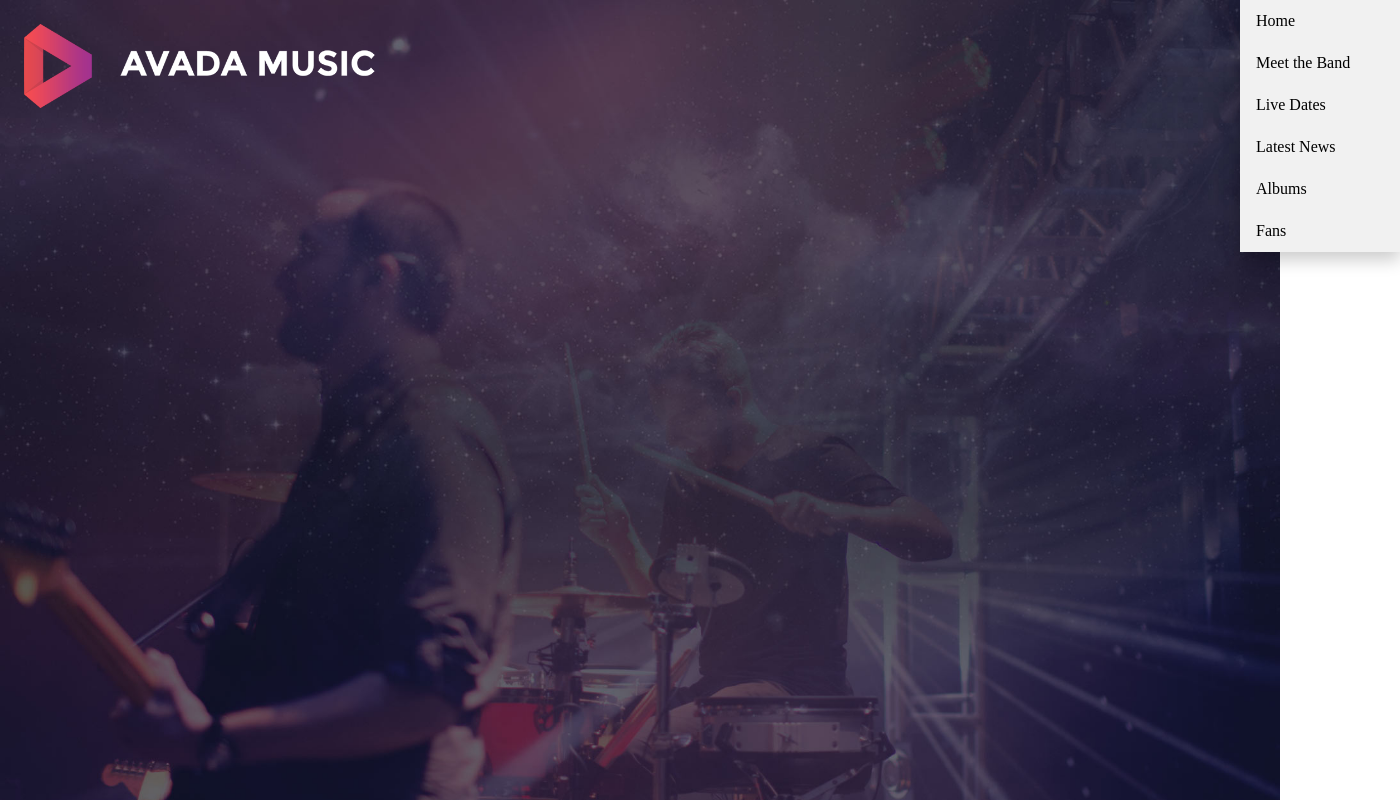
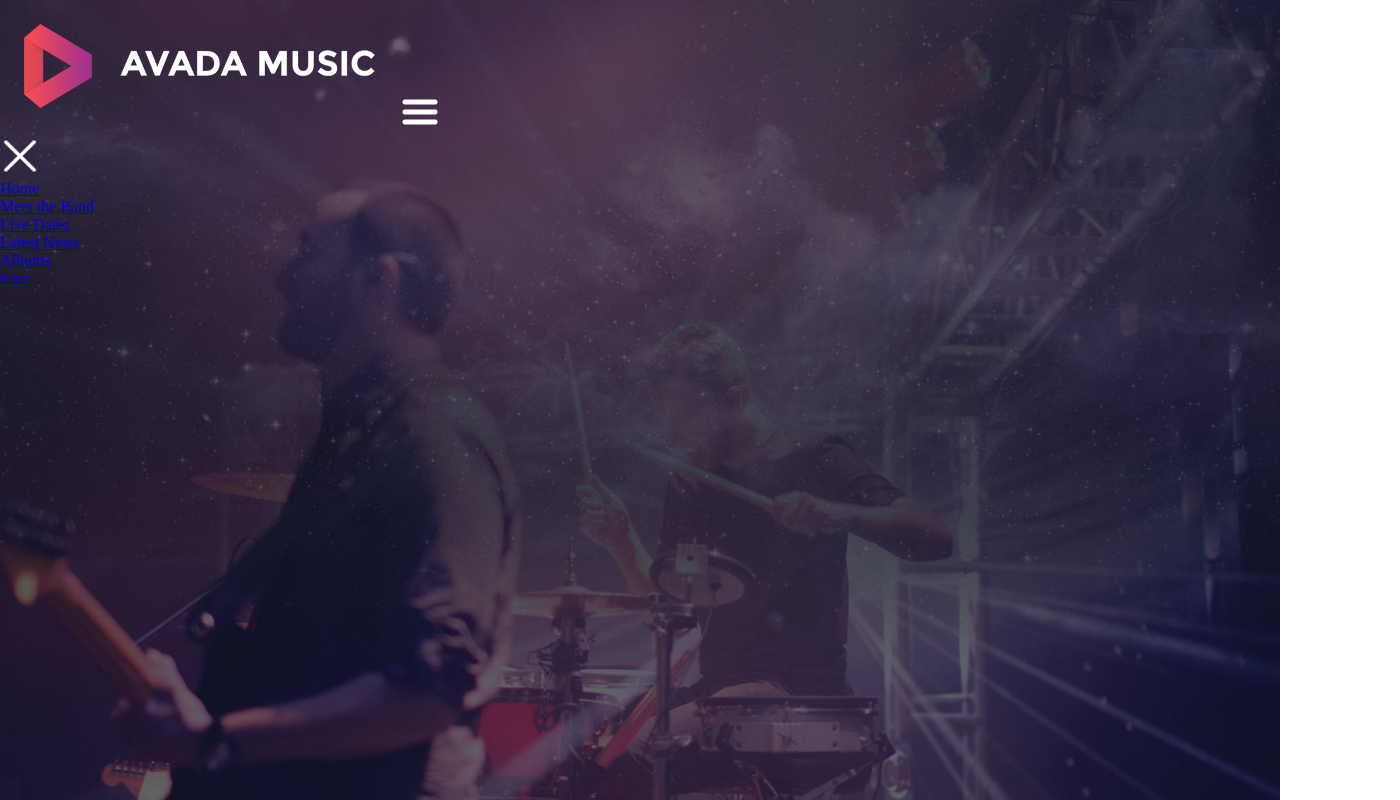
Before and after one commit to Alessia9802/proj-html-vuejs, a Vue app: page / in a window 1280 px wide. Shown: the whole page, 1400 px wide, since content can reach past the window. Built offline with nearby package versions, Linux system fonts and the light colour scheme.

Commit message:
Try to adjust menu nav

```diff
--- a/src/App.vue
+++ b/src/App.vue
@@ -1,13 +1,6 @@
 <template>
   <div id="app">
-    <Header
-      first_voice="Home"
-      second_voice="Meet the Band"
-      third_voice="Live Dates"
-      fourth_voice="Latest News"
-      fifth_voice="Albums"
-      sixth_voice="Fans"
-    />
+    <Header />
     <Main />
     <Footer />
   </div>
--- a/src/components/Header.vue
+++ b/src/components/Header.vue
@@ -8,52 +8,51 @@
         alt=""
       />
       <!-- menu_nav -->
-      <div class="dropdown">
-        <div id="myDropdown" class="dropdown-content show">
-          <ul>
-            <li>
-              <a href="#"> {{ first_voice }} </a>
-            </li>
-            <li>
-              <a href="#"> {{ second_voice }} </a>
-            </li>
-            <li>
-              <a href="#">{{ third_voice }}</a>
-            </li>
-            <li>
-              <a href="#">{{ fourth_voice }}</a>
-            </li>
-            <li>
-              <a href="#">{{ fifth_voice }}</a>
-            </li>
-            <li>
-              <a href="#">{{ sixth_voice }}</a>
-            </li>
-          </ul>
-        </div>
 
-        <img
-          @click="myFunction()"
-          class="menu_icon dropbtn"
-          src="../assets/img/menu_hamburger.png"
-          alt=""
-        />
-      </div>
+      <img class="menu_icon" src="../assets/img/menu_hamburger.png" alt="" />
+      <Navbar :items="menu" />
     </div>
   </div>
   <!-- site_header -->
 </template>
 
 <script>
+import Navbar from "./Navbar.vue";
+
 export default {
   name: "Header",
-  props: {
-    first_voice: String,
-    second_voice: String,
-    third_voice: String,
-    fourth_voice: String,
-    fifth_voice: String,
-    sixth_voice: String,
+  components: {
+    Navbar,
+  },
+  data() {
+    return {
+      menu: [
+        {
+          title: "Home",
+          link: "#",
+        },
+        {
+          title: "Meet the Band",
+          link: "#",
+        },
+        {
+          title: "Live Dates",
+          link: "#",
+        },
+        {
+          title: "Latest News",
+          link: "#",
+        },
+        {
+          title: "Albums",
+          link: "#",
+        },
+        {
+          title: "Fans",
+          link: "#",
+        },
+      ],
+    };
   },
 };
 </script>
@@ -65,10 +64,10 @@ export default {
   height: 100vh;
 }
 
-.top_nav {
+/* .top_nav {
   justify-content: space-between;
   display: flex;
-}
+} */
 
 .top_nav > .logo {
   width: 400px;
@@ -88,37 +87,4 @@ ul > li {
     color: white;
   }
 }
-
-//Build menu open on click
-
-.dropdown {
-  position: relative;
-  display: inline-block;
-}
-
-.dropdown-content {
-  display: none;
-  position: absolute;
-  background-color: #f1f1f1;
-  min-width: 160px;
-  box-shadow: 0px 8px 16px 0px rgba(0, 0, 0, 0.2);
-  z-index: 1;
-}
-
-/* Links inside the dropdown */
-.dropdown-content a {
-  color: black;
-  padding: 12px 16px;
-  text-decoration: none;
-  display: block;
-}
-
-/* Change color of dropdown links on hover */
-.dropdown-content a:hover {
-  background-color: #ddd;
-}
-
-.show {
-  display: block;
-}
 </style>
--- /dev/null
+++ b/src/components/Navbar.vue
@@ -0,0 +1,29 @@
+<template>
+  <div class="menu">
+    <a href="#">
+      {{ title }}
+    </a>
+    <!-- close menu -->
+    <img class="close" src="../assets/img/icon_x.png" alt="" />
+    <div class="sub_menu">
+      <div v-for="(item, i) in items" :key="i" class="menu_item">
+        <a :href="item.link"> {{ item.title }} </a>
+      </div>
+    </div>
+  </div>
+</template>
+
+<script>
+export default {
+  name: "Navbar",
+  props: ["title", "items"],
+};
+</script>
+
+<style lang="scss">
+.close {
+  width: 40px;
+  height: 40px;
+  filter: invert(100%);
+}
+</style>
```
Also changed, not shown: src/assets/img/icon_x.png (added).
